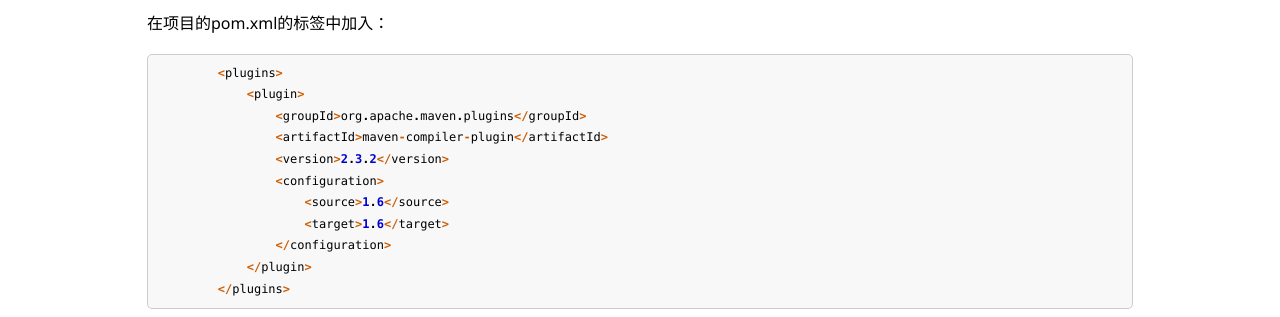
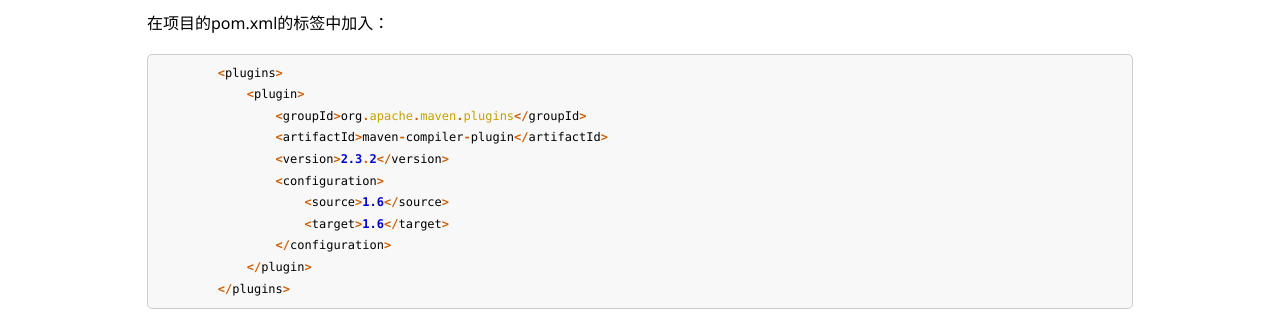
Before and after one commit to CodeSuits/CodeSuits, a Jekyll site: the page built from _posts/2016-05-28-java-maven-1.6.md, in a window 1280 px wide. Shown: the part 318-635 px from the top of the page. Built offline with Jekyll 4.4.1, drawn with Linux system fonts in a browser that asks for light colours; comment, search, counter and statistics services are not loaded.

Commit message:
no message

```diff
--- a/_posts/2016-05-28-java-maven-1.6.md
+++ b/_posts/2016-05-28-java-maven-1.6.md
@@ -9,7 +9,7 @@ eclipse maven
 
 在项目的pom.xml的<build></build>标签中加入：
 
-{% highlight lua %}
+{% highlight java %}
         <plugins>
             <plugin>
                 <groupId>org.apache.maven.plugins</groupId>
```
